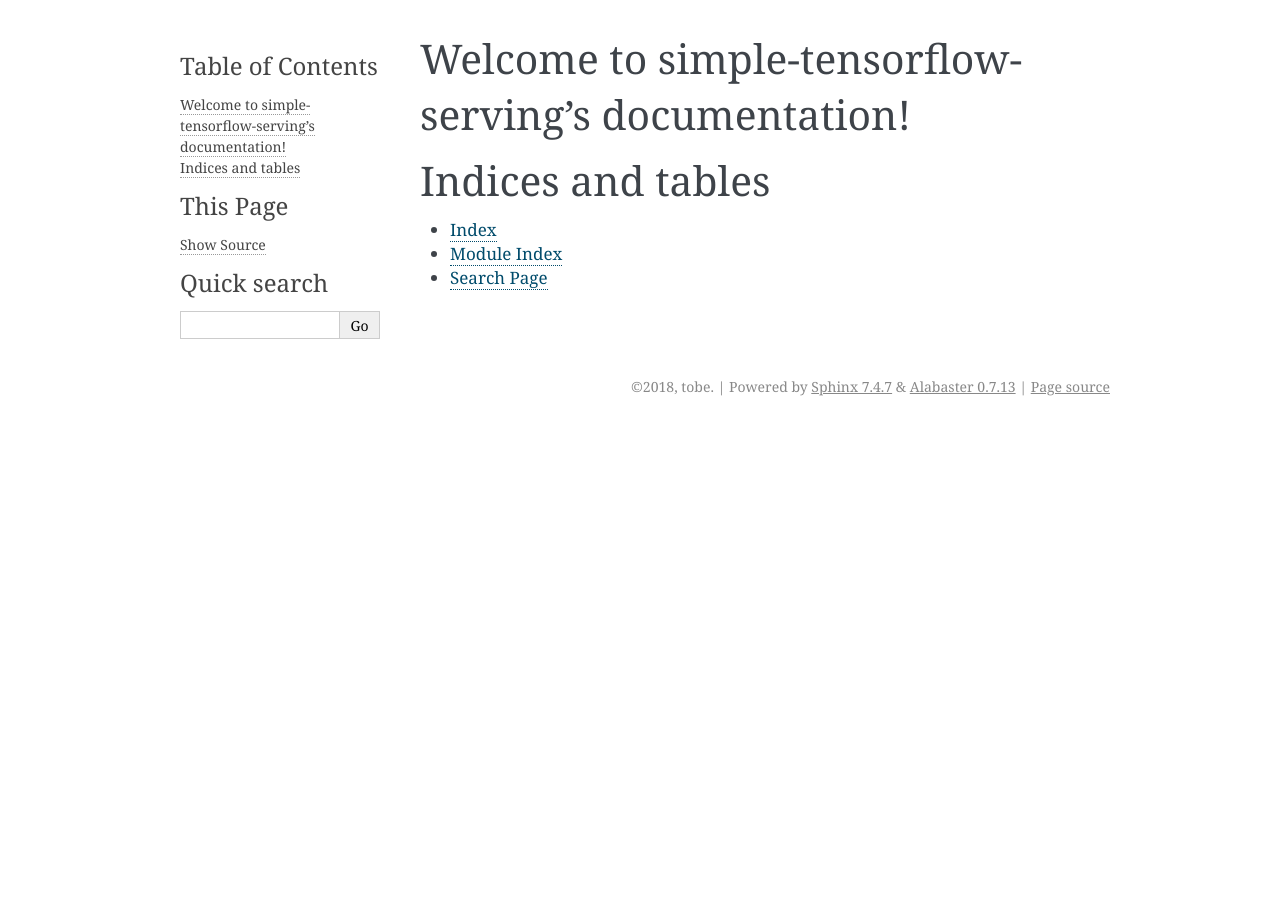
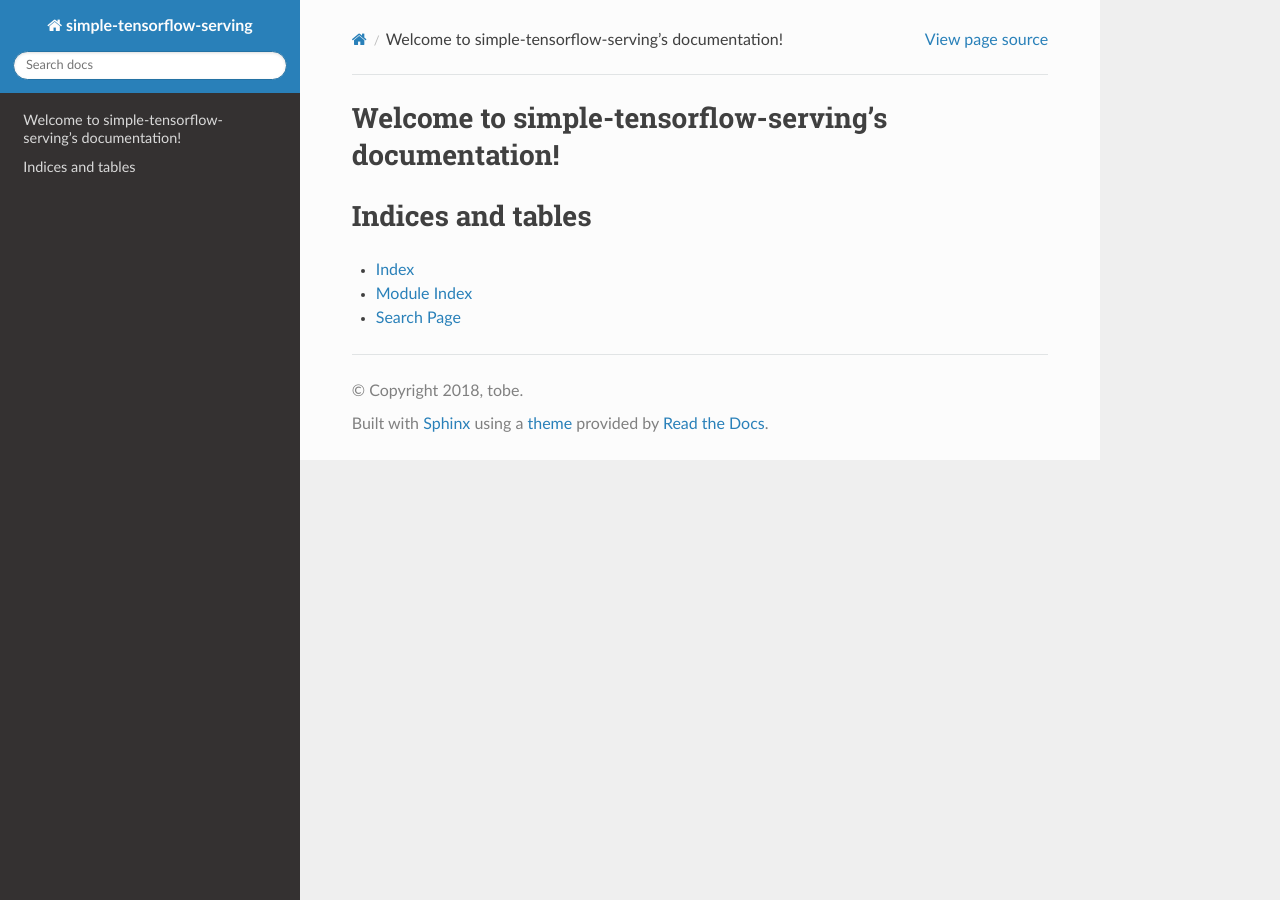
Before and after one commit to tobegit3hub/simple_tensorflow_serving, a Sphinx documentation site: the page built from docs/source/index.rst, in a window 1280 px wide. Built offline with Sphinx 7.4.7 and the Read the Docs theme 2.0.0, drawn with Linux system fonts in a browser that asks for light colours; some of the changed lines change nothing that is shown.

Commit message:
Update markdown and theme in config for docs

```diff
--- a/docs/source/conf.py
+++ b/docs/source/conf.py
@@ -15,6 +15,8 @@
 # import os
 # import sys
 # sys.path.insert(0, os.path.abspath('.'))
+import recommonmark
+from recommonmark.transform import AutoStructify
 
 
 # -- Project information -----------------------------------------------------
@@ -48,7 +50,12 @@
 # You can specify multiple suffix as a list of string:
 #
 # source_suffix = ['.rst', '.md']
-source_suffix = '.rst'
+#source_suffix = '.rst'
+from recommonmark.parser import CommonMarkParser
+source_parsers = {
+    '.md': CommonMarkParser,
+}
+source_suffix = ['.rst', '.md']
 
 # The master toctree document.
 master_doc = 'index'
@@ -74,7 +81,10 @@
 # The theme to use for HTML and HTML Help pages.  See the documentation for
 # a list of builtin themes.
 #
-html_theme = 'alabaster'
+#html_theme = 'alabaster'
+import sphinx_rtd_theme
+html_theme = "sphinx_rtd_theme"
+html_theme_path = [sphinx_rtd_theme.get_html_theme_path()]
 
 # Theme options are theme-specific and customize the look and feel of a theme
 # further.  For a list of options available for each theme, see the
@@ -171,3 +181,10 @@
 
 # A list of files that should not be packed into the epub file.
 epub_exclude_files = ['search.html']
+
+def setup(app):
+    app.add_config_value('recommonmark_config', {
+            'url_resolver': lambda url: github_doc_root + url,
+            'auto_toc_tree_section': 'Contents',
+            }, True)
+    app.add_transform(AutoStructify)
```
